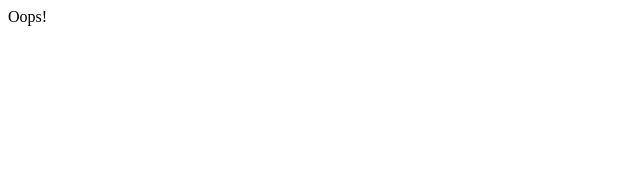
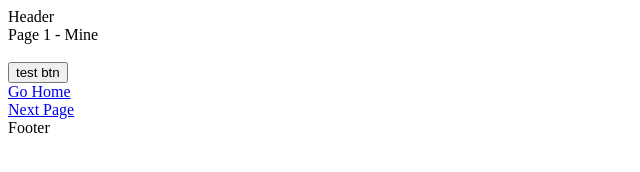
Before and after one commit to donghyeokirl/beyond-the-downpour, a Gatsby site: page /page/1 in a window 1280 px wide. Before the commit this address had no page. Shown: the whole page, without its empty margins (0-640 px from the left). Built offline with nearby package versions, Linux system fonts and the light colour scheme; Gatsby itself is replaced by a stand-in of ours.

Commit message:
Test Routing and State Management

```diff
--- a/gatsby-config.js
+++ b/gatsby-config.js
@@ -10,6 +10,7 @@ module.exports = {
   },
   plugins: [
     "gatsby-plugin-sass",
+    "gatsby-plugin-layout",
     {
       resolve: `gatsby-plugin-manifest`,
       options: {
--- a/package.json
+++ b/package.json
@@ -19,6 +19,7 @@
     "gatsby": "^5.13.3",
     "gatsby-plugin-html-attributes": "^1.0.5",
     "gatsby-plugin-image": "^3.13.1",
+    "gatsby-plugin-layout": "^4.13.1",
     "gatsby-plugin-manifest": "^5.13.1",
     "gatsby-plugin-netlify": "^5.1.1",
     "gatsby-plugin-react-svg": "^3.3.0",
--- /dev/null
+++ b/src/components/footer.jsx
@@ -0,0 +1,7 @@
+import React from "react";
+
+const Footer = () => {
+  return <footer>Footer</footer>;
+};
+
+export default Footer;
--- /dev/null
+++ b/src/components/header.jsx
@@ -0,0 +1,7 @@
+import React from "react";
+
+const Header = () => {
+  return <header>Header</header>;
+};
+
+export default Header;
--- /dev/null
+++ b/src/contexts/theme.jsx
@@ -0,0 +1,53 @@
+import React, { useState, useEffect, useContext } from "react";
+
+const defaultState = {
+  dark: false,
+  toggleDark: () => {},
+  test: "Mine",
+  setTest: () => {},
+};
+
+const ThemeContext = React.createContext(defaultState);
+
+const supportsDarkMode = () =>
+  window.matchMedia("(prefers-color-scheme: dark)").matches === true;
+
+const ThemeProvider = ({ children }) => {
+  const [dark, setDark] = useState(false);
+  const [test, setTest] = useState("Mine");
+
+  const toggleDark = () => {
+    const newDark = !dark;
+    localStorage.setItem("dark", JSON.stringify(newDark));
+    setDark(newDark);
+  };
+
+  useEffect(() => {
+    const lsDark = JSON.parse(localStorage.getItem("dark"));
+    if (lsDark !== null) {
+      setDark(lsDark);
+    } else if (supportsDarkMode()) {
+      setDark(true);
+    }
+  }, []);
+
+  return (
+    <ThemeContext.Provider
+      value={{
+        dark,
+        toggleDark,
+        test,
+        setTest,
+      }}
+    >
+      {children}
+    </ThemeContext.Provider>
+  );
+};
+
+const useTheme = () => {
+  return useContext(ThemeContext);
+};
+
+export { ThemeProvider, useTheme };
+export default ThemeContext;
--- /dev/null
+++ b/src/layouts/index.jsx
@@ -0,0 +1,21 @@
+import React from "react";
+import PropTypes from "prop-types";
+import "../styles/index.scss";
+import Header from "../components/header";
+import Footer from "../components/footer";
+import { ThemeProvider } from "../contexts/theme";
+
+const Layout = ({ children }) => {
+  // TODO: Fix re-rendering
+  return (
+    <ThemeProvider>
+      <Header />
+      <main>{children}</main>
+      <Footer />
+    </ThemeProvider>
+  );
+};
+
+Layout.propTypes = { children: PropTypes.any };
+
+export default Layout;
--- a/src/pages/404.js
+++ b/src/pages/404.js
@@ -1,5 +1,5 @@
 import * as React from "react";
 
 export default function PageNotFound() {
-  return <div>Oops!</div>;
+  return <>Oops!</>;
 }
--- /dev/null
+++ b/src/pages/page/1.jsx
@@ -0,0 +1,25 @@
+import React from "react";
+import { Link } from "gatsby";
+import { Seo } from "../../components/seo";
+import { useTheme } from "../../contexts/theme";
+
+const Page1 = () => {
+  const { test, setTest } = useTheme();
+  return (
+    <>
+      Page 1 - {test}
+      <br />
+      <br />
+      <button onClick={() => setTest("What")}>test btn</button>
+      <br />
+      <Link to={`/`}>Go Home</Link>
+      <br />
+      <Link to={`/page/2`}>Next Page</Link>
+    </>
+  );
+};
+Page1.propTypes = {};
+
+export default Page1;
+
+export const Head = () => <Seo title={`Page 1!`} />;
```
Also changed, not shown: src/components/loading.jsx (added, +8 -0 lines), src/pages/index.js (+10 -3 lines), src/pages/page/2.jsx (added, +25 -0 lines), 1 other file.
